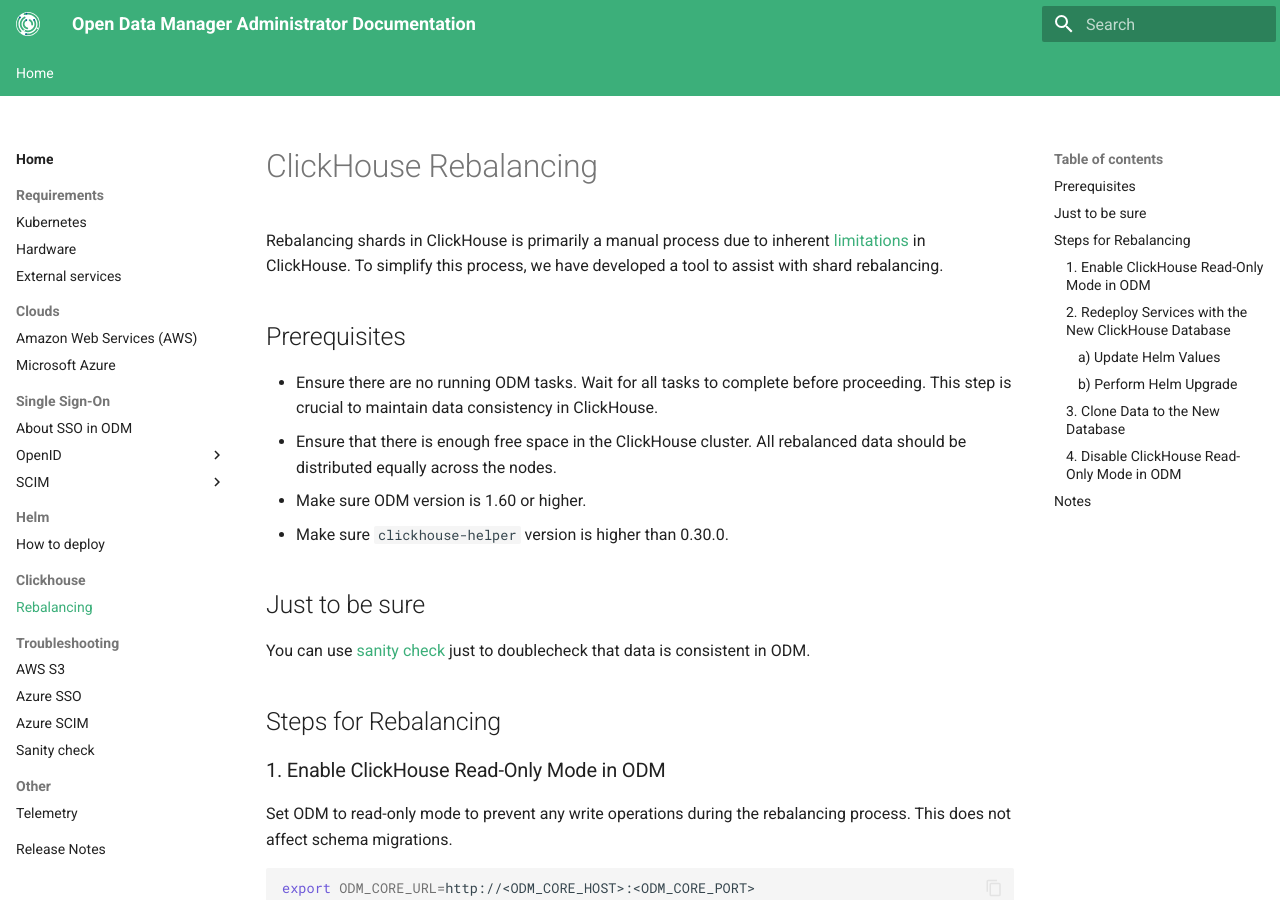
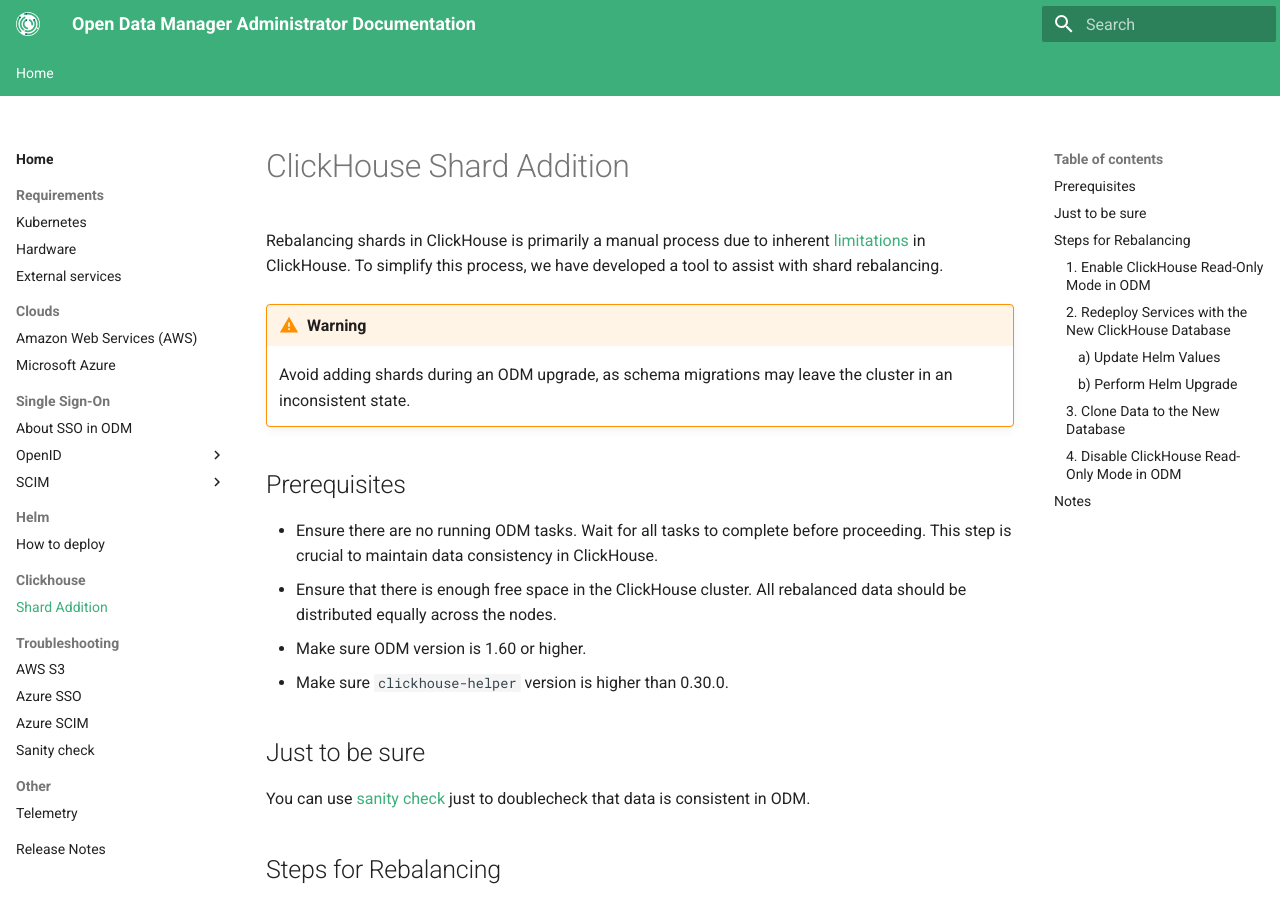
Before and after one commit to genestack/admin-docs, an MkDocs documentation site: the page built from docs/home/clickhouse/shard-addition.md, in a window 1280 px wide and 900 px high. Built offline with MkDocs 1.6.1 and Material for MkDocs 9.7.7, drawn with Linux system fonts in a browser that asks for light colours; the version menu is left out.

Commit message:
[ODM-13172] Update documentation

```diff
--- a/docs/home/clickhouse/rebalancing.md
+++ b/docs/home/clickhouse/shard-addition.md
@@ -1,6 +1,9 @@
-# ClickHouse Rebalancing
+# ClickHouse Shard Addition
 
 Rebalancing shards in ClickHouse is primarily a manual process due to inherent [limitations](https://clickhouse.com/docs/en/guides/sre/scaling-clusters) in ClickHouse. To simplify this process, we have developed a tool to assist with shard rebalancing.
+
+!!! warning
+    Avoid adding shards during an ODM upgrade, as schema migrations may leave the cluster in an inconsistent state.
 
 ## Prerequisites
 
--- a/mkdocs.yml
+++ b/mkdocs.yml
@@ -22,7 +22,7 @@
         - Helm:
             - How to deploy: home/helm/how-to-deploy.md
         - Clickhouse:
-            - Rebalancing: home/clickhouse/rebalancing.md
+            - Shard Addition: home/clickhouse/shard-addition.md
         - Troubleshooting:
             - AWS S3: home/troubleshooting/aws-s3.md
             - Azure SSO: home/troubleshooting/azure-sso.md
```
